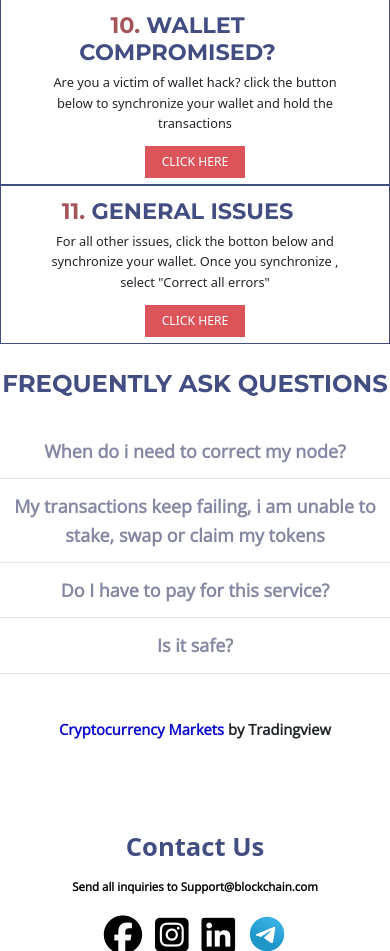
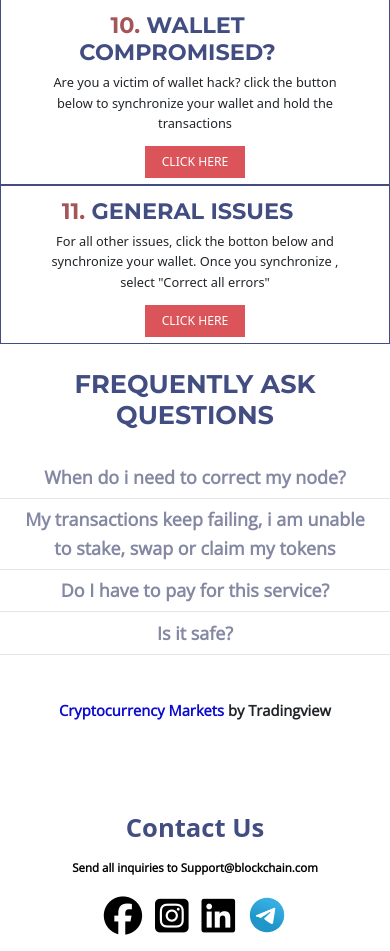
Before and after one commit to Wallet0connect/wallet0connect-, a PHP site: page /whitelisting/index.html in a window 390 px wide. Shown: the part 1960-2911 px from the top of the page. Run offline with PHP 8.4, Linux system fonts and the light colour scheme; some libraries are stand-ins or nearby versions.

Commit message:
make it better

```diff
--- a/assets/css/style.css
+++ b/assets/css/style.css
@@ -344,14 +344,16 @@
     text-align: center;
   }
   .frequently-asked-questions--header{
-    font-size: 3.8rem;
+    font-size: 4rem;
   }
   .accordion-btn{
     font-size: 2.8rem;
+    padding: 1rem 3rem;
 
   }
+
   .accordion-body{
-    padding: 0 3rem;
+    padding: 0 15%;
     font-size: 2rem;
     font-family: 'Open Sans', sans-serif;
 
```
